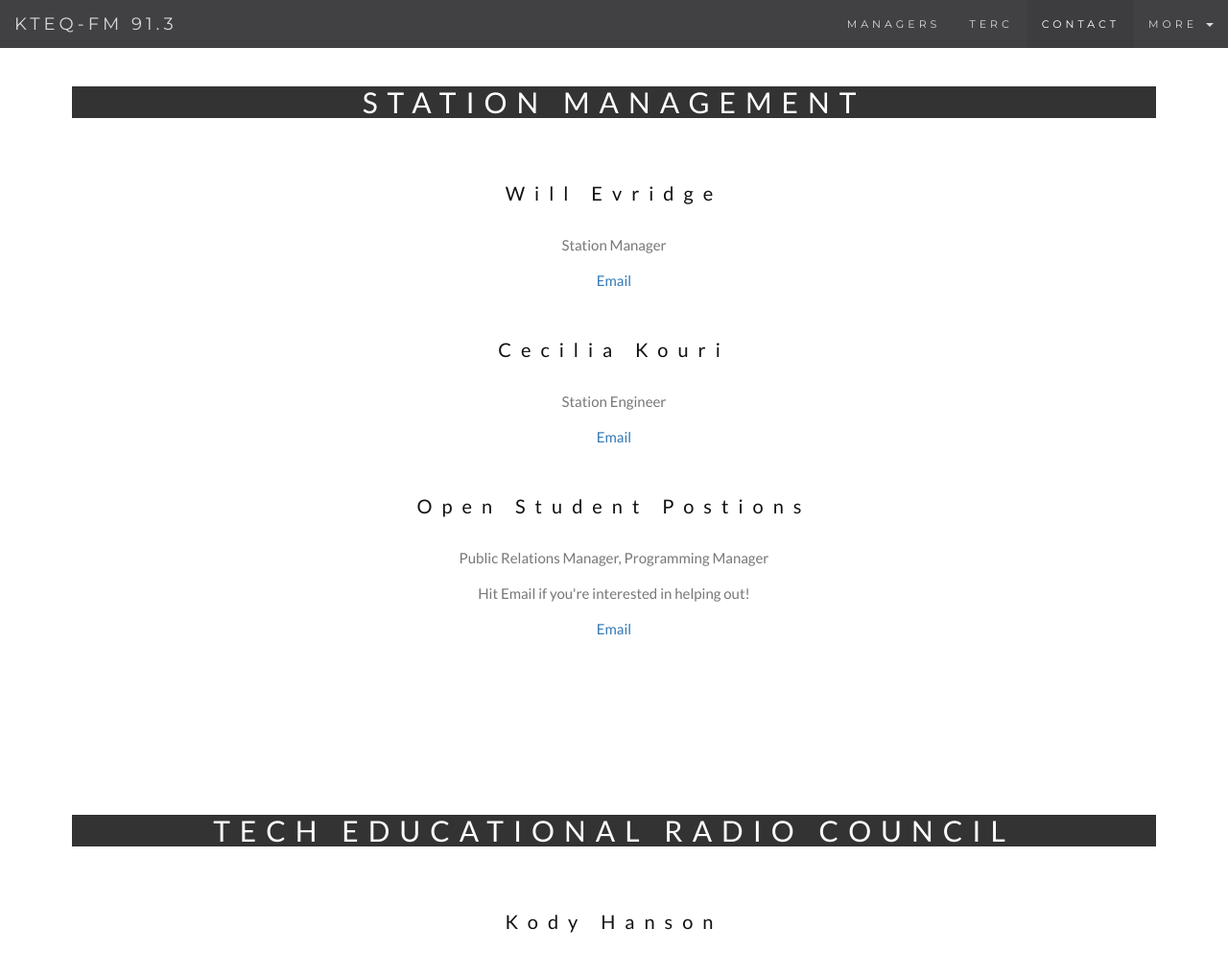
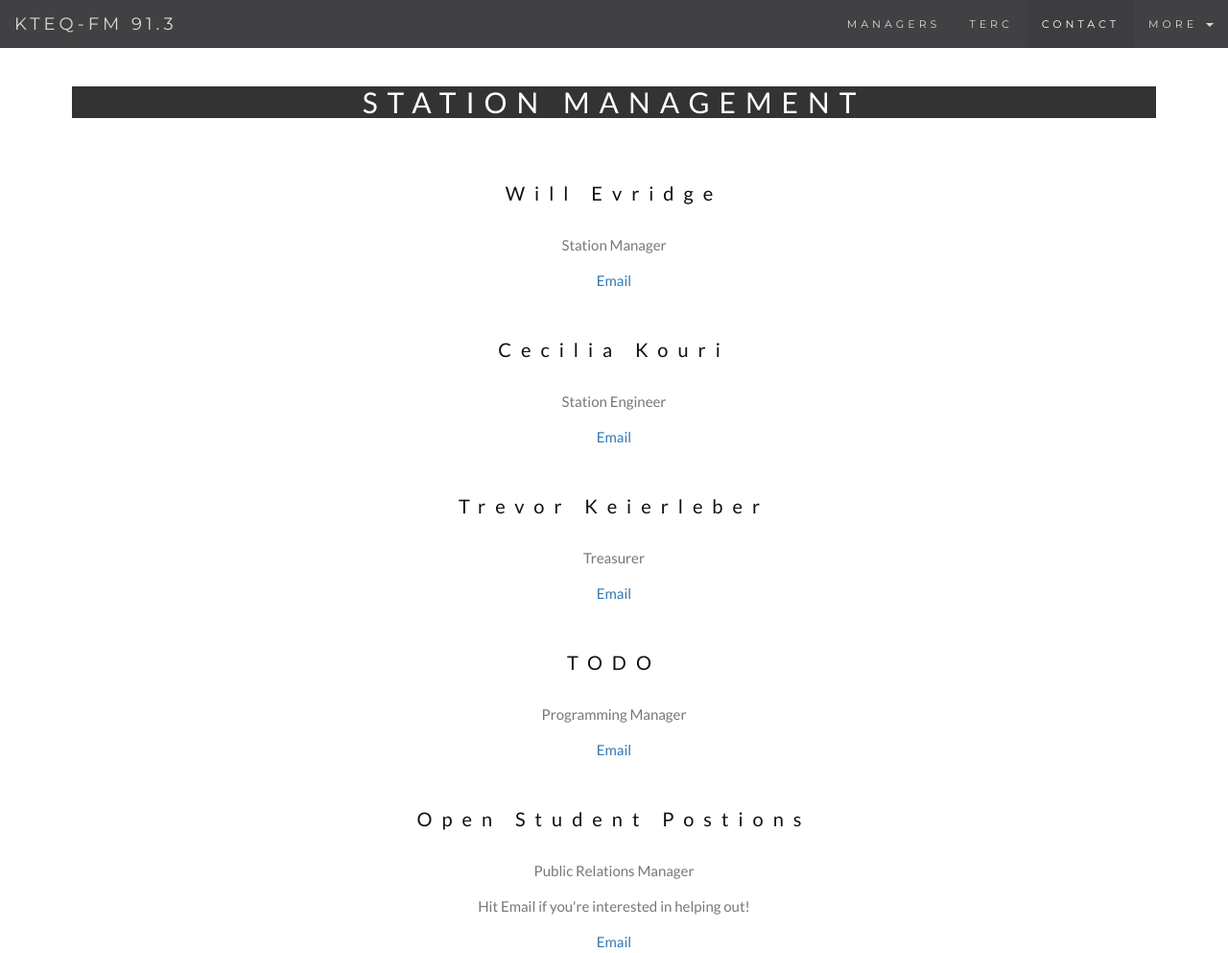
Before and after one commit to adamkraus6/KTEQ, a plain HTML site: page management.html in a window 1280 px wide. Shown: the top 993 px of the page at 96% size. Drawn offline with nearby package versions, Linux system fonts and the light colour scheme.

Commit message:
progress on forms and management

```diff
--- a/management.html
+++ b/management.html
@@ -43,17 +43,29 @@
 				<h3 class="text-center">Will Evridge</h3>
 				<p class="text-center">Station Manager</p>
 				<p class="text-center">
-					<a href="mailto:TODO" target="_top">Email</a>
+					<a href="mailto:william.evridge@mines.sdsmt.edu" target="_top">Email</a>
 				</p>
 				<br />
 				<h3 class="text-center">Cecilia Kouri</h3>
 				<p class="text-center">Station Engineer</p>
 				<p class="text-center">
+					<a href="mailto:cecilia.kouri@mines.sdsmt.edu" target="_top">Email</a>
+				</p>
+				<br />
+				<h3 class="text-center">Trevor Keierleber</h3>
+				<p class="text-center">Treasurer</p>
+				<p class="text-center">
+					<a href="mailto:TODO" target="_top">Email</a>
+				</p>
+				<br />
+				<h3 class="text-center">TODO</h3>
+				<p class="text-center">Programming Manager</p>
+				<p class="text-center">
 					<a href="mailto:TODO" target="_top">Email</a>
 				</p>
 				<br />
 				<h3 class="text-center">Open Student Postions</h3>
-				<p class="text-center">Public Relations Manager, Programming Manager</p>
+				<p class="text-center">Public Relations Manager</p>
 				<p class="text-center">Hit Email if you're interested in helping out!</p>
 				<p class="text-center">
 					<a href="mailto:kteq@mines.sdsmt.edu" target="_top">Email</a>
@@ -66,10 +78,10 @@
 			<div class="container">
 				<h4 class="text-center">TECH EDUCATIONAL RADIO COUNCIL</h4>
 				<br />
-				<h3 class="text-center">Kody Hanson</h3>
+				<h3 class="text-center">TODO</h3>
 				<p class="text-center">TERC Board President</p>
 				<p class="text-center">
-					<a href="mailto:kody.hanson@mines.sdsmt.edu" target="_top">Email</a>
+					<a href="mailto:TODO" target="_top">Email</a>
 				</p>
 				<br />
 				<h3 class="text-center">Open Postions</h3>
```
Also changed, not shown: forms.html (+5 -9 lines).
